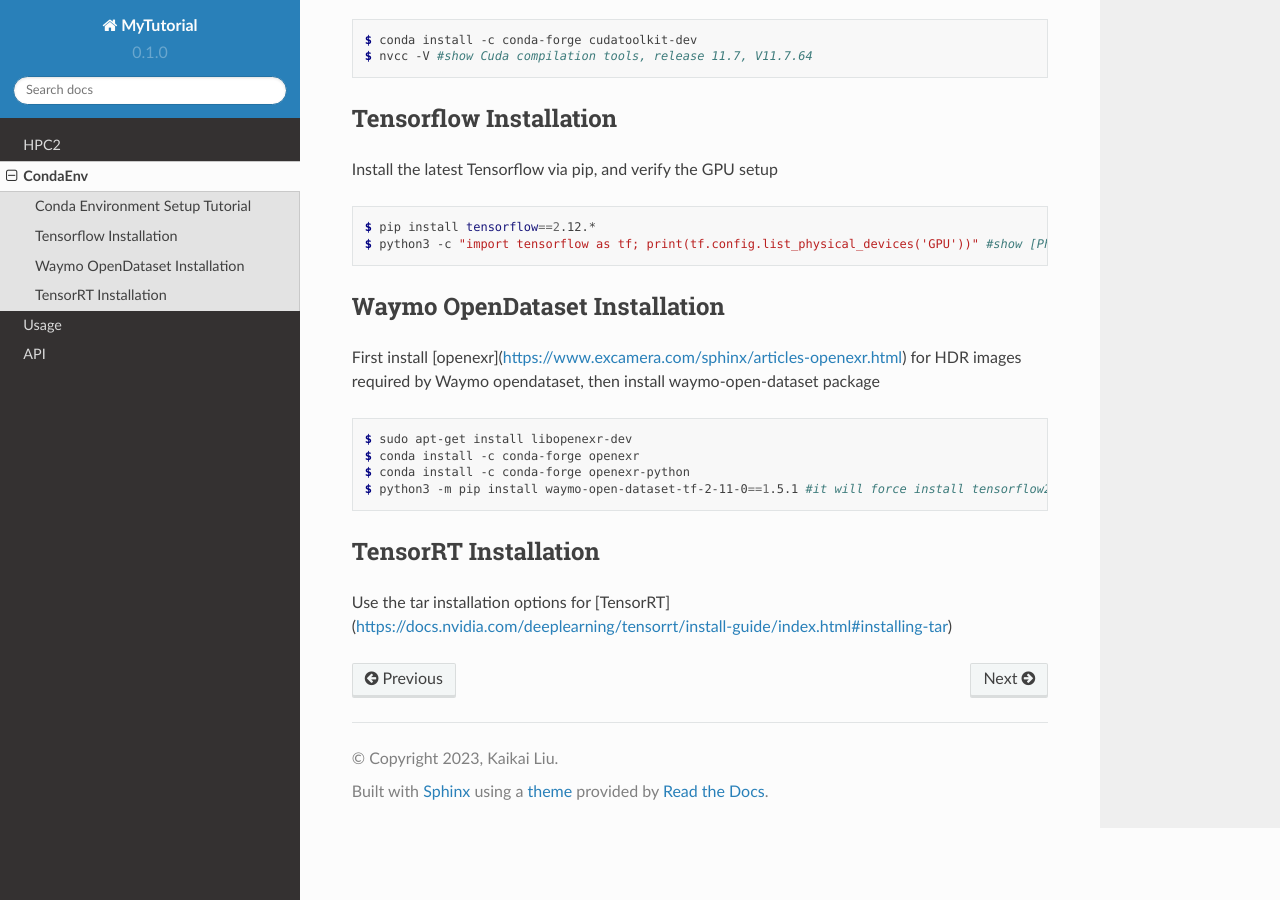
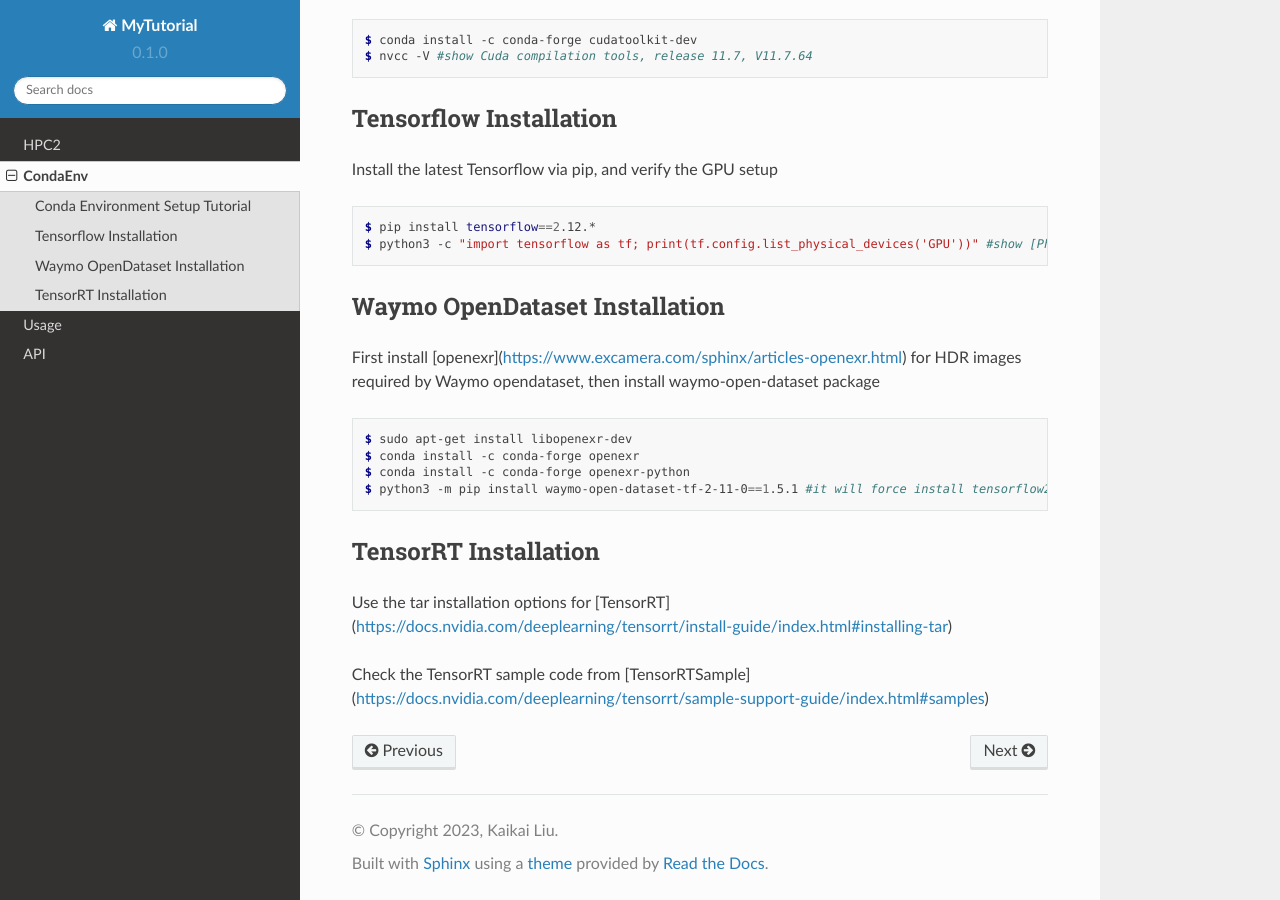
Before and after one commit to lkk688/mytutorial, a Sphinx documentation site: the page built from docs/source/CondaEnv.rst, in a window 1280 px wide and 900 px high, scrolled down 930 px. Built offline with Sphinx 7.4.7 and the Read the Docs theme 2.0.0, drawn with Linux system fonts in a browser that asks for light colours.

Commit message:
Update CondaEnv.rst

```diff
--- a/docs/source/CondaEnv.rst
+++ b/docs/source/CondaEnv.rst
@@ -76,3 +76,5 @@ TensorRT Installation
 ----------------
 
 Use the tar installation options for [TensorRT](https://docs.nvidia.com/deeplearning/tensorrt/install-guide/index.html#installing-tar)
+
+Check the TensorRT sample code from [TensorRTSample](https://docs.nvidia.com/deeplearning/tensorrt/sample-support-guide/index.html#samples)
```
